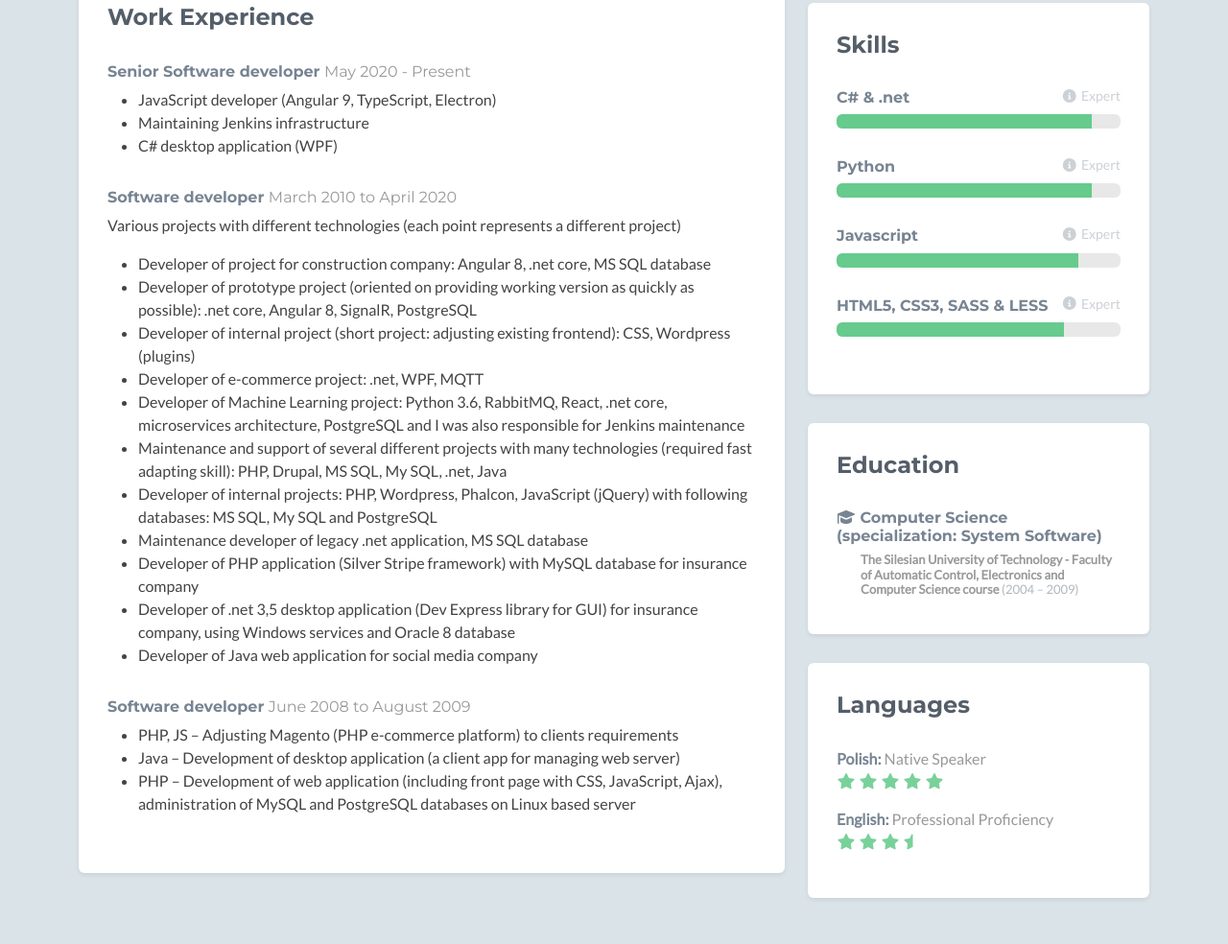
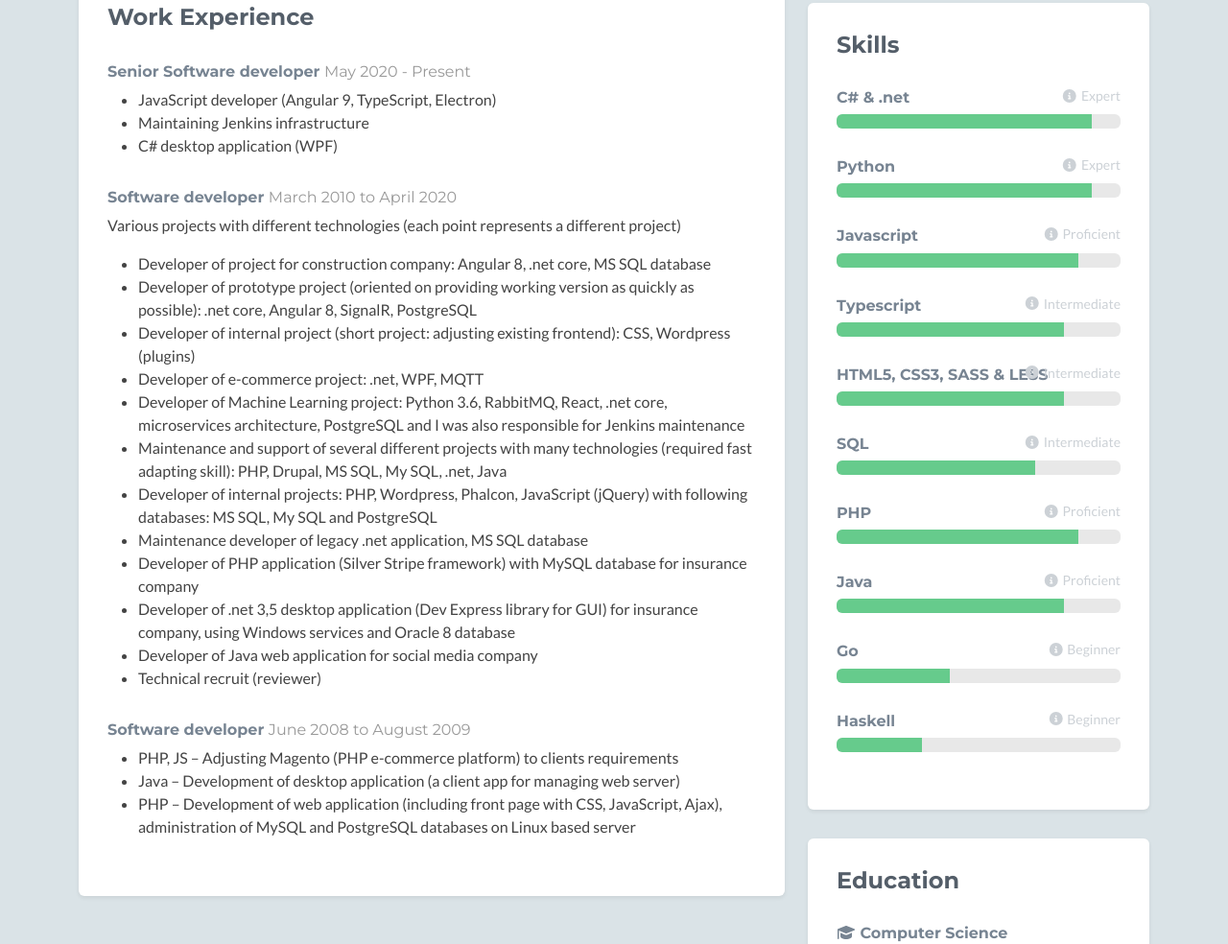
Before and after one commit to dplocki/dplocki.github.io, a plain HTML site: page index.html in a window 1280 px wide. Shown: the part 530-1514 px from the top of the page at 96% size. Drawn offline with nearby package versions, Linux system fonts and the light colour scheme; a script that the page names is missing; some icons are missing.

Commit message:
Update langauges

```diff
--- a/index.html
+++ b/index.html
@@ -96,6 +96,7 @@
                                     <li>Developer of PHP application (Silver Stripe framework) with MySQL database for insurance company</li>
                                     <li>Developer of .net 3,5 desktop application (Dev Express library for GUI) for insurance company, using Windows services and Oracle 8 database</li>
                                     <li>Developer of Java web application for social media company</li>
+                                    <li>Technical recruit (reviewer)</li>
                                 </ul>
                             </div>
 
@@ -149,16 +150,58 @@
                                 </div>
 
                                 <div class="item">
-                                    <h3 class="level-title">Javascript <span class="level-label" data-bs-toggle="tooltip" data-bs-placement="left"><i class="fas fa-info-circle"></i>Expert</span></h3>
+                                    <h3 class="level-title">Javascript <span class="level-label" data-bs-toggle="tooltip" data-bs-placement="left"><i class="fas fa-info-circle"></i>Proficient</span></h3>
                                     <div class="level-bar progress">
 									    <div class="progress-bar level-bar-inner" role="progressbar" style="width: 85%" aria-valuenow="85"  aria-valuemin="0" aria-valuemax="100"></div>
 									</div>
                                 </div>
 
                                 <div class="item">
-                                    <h3 class="level-title">HTML5, CSS3, SASS &amp; LESS<span class="level-label" data-bs-toggle="tooltip" data-bs-placement="left"><i class="fas fa-info-circle"></i>Expert</span></h3>
+                                    <h3 class="level-title">Typescript <span class="level-label" data-bs-toggle="tooltip" data-bs-placement="left"><i class="fas fa-info-circle"></i>Intermediate</span></h3>
                                     <div class="level-bar progress">
 									    <div class="progress-bar level-bar-inner" role="progressbar" style="width: 80%" aria-valuenow="80"  aria-valuemin="0" aria-valuemax="100"></div>
+									</div>
+                                </div>
+
+                                <div class="item">
+                                    <h3 class="level-title">HTML5, CSS3, SASS &amp; LESS<span class="level-label" data-bs-toggle="tooltip" data-bs-placement="left"><i class="fas fa-info-circle"></i>Intermediate</span></h3>
+                                    <div class="level-bar progress">
+									    <div class="progress-bar level-bar-inner" role="progressbar" style="width: 80%" aria-valuenow="80"  aria-valuemin="0" aria-valuemax="100"></div>
+									</div>
+                                </div>
+
+                                <div class="item">
+                                    <h3 class="level-title">SQL <span class="level-label" data-bs-toggle="tooltip" data-bs-placement="left"><i class="fas fa-info-circle"></i>Intermediate</span></h3>
+                                    <div class="level-bar progress">
+									    <div class="progress-bar level-bar-inner" role="progressbar" style="width: 70%" aria-valuenow="70"  aria-valuemin="0" aria-valuemax="100"></div>
+									</div>
+                                </div>
+
+                                <div class="item">
+                                    <h3 class="level-title">PHP <span class="level-label" data-bs-toggle="tooltip" data-bs-placement="left"><i class="fas fa-info-circle"></i>Proficient</span></h3>
+                                    <div class="level-bar progress">
+									    <div class="progress-bar level-bar-inner" role="progressbar" style="width: 85%" aria-valuenow="85"  aria-valuemin="0" aria-valuemax="100"></div>
+									</div>
+                                </div>
+
+                                <div class="item">
+                                    <h3 class="level-title">Java <span class="level-label" data-bs-toggle="tooltip" data-bs-placement="left"><i class="fas fa-info-circle"></i>Proficient</span></h3>
+                                    <div class="level-bar progress">
+									    <div class="progress-bar level-bar-inner" role="progressbar" style="width: 80%" aria-valuenow="80"  aria-valuemin="0" aria-valuemax="100"></div>
+									</div>
+                                </div>
+
+                                <div class="item">
+                                    <h3 class="level-title">Go <span class="level-label" data-bs-toggle="tooltip" data-bs-placement="left"><i class="fas fa-info-circle"></i>Beginner</span></h3>
+                                    <div class="level-bar progress">
+									    <div class="progress-bar level-bar-inner" role="progressbar" style="width: 40%" aria-valuenow="40"  aria-valuemin="0" aria-valuemax="100"></div>
+									</div>
+                                </div>
+
+                                <div class="item">
+                                    <h3 class="level-title">Haskell <span class="level-label" data-bs-toggle="tooltip" data-bs-placement="left"><i class="fas fa-info-circle"></i>Beginner</span></h3>
+                                    <div class="level-bar progress">
+									    <div class="progress-bar level-bar-inner" role="progressbar" style="width: 30%" aria-valuenow="30"  aria-valuemin="0" aria-valuemax="100"></div>
 									</div>
                                 </div>
                             </div>
```
Also changed, not shown: 1 other file.
